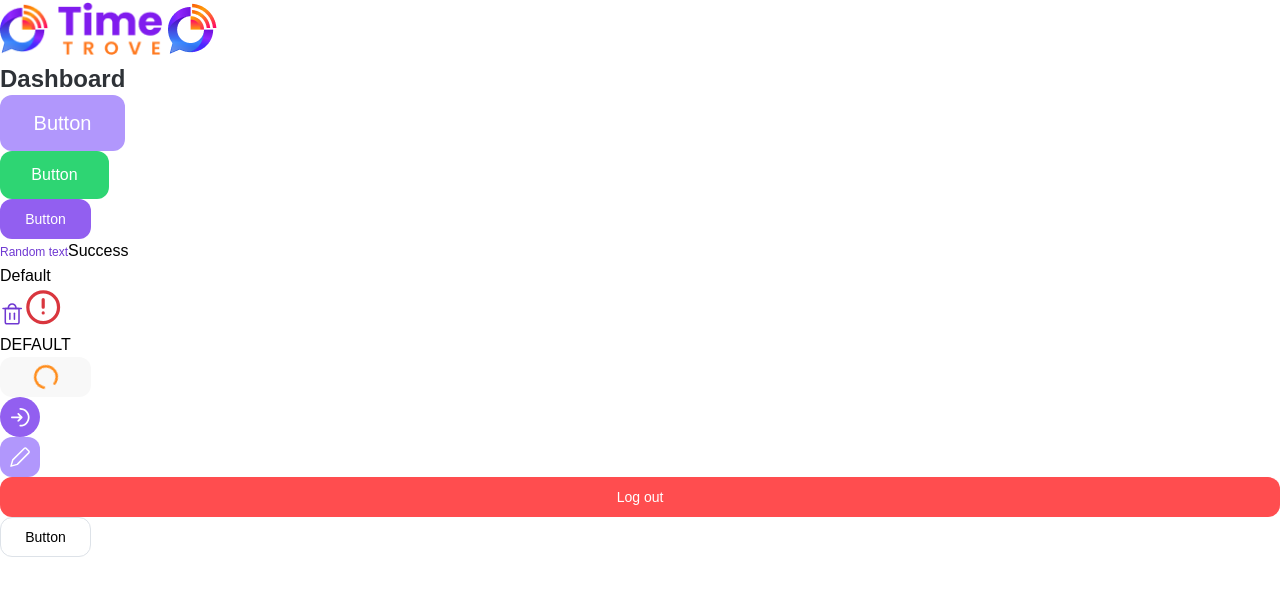
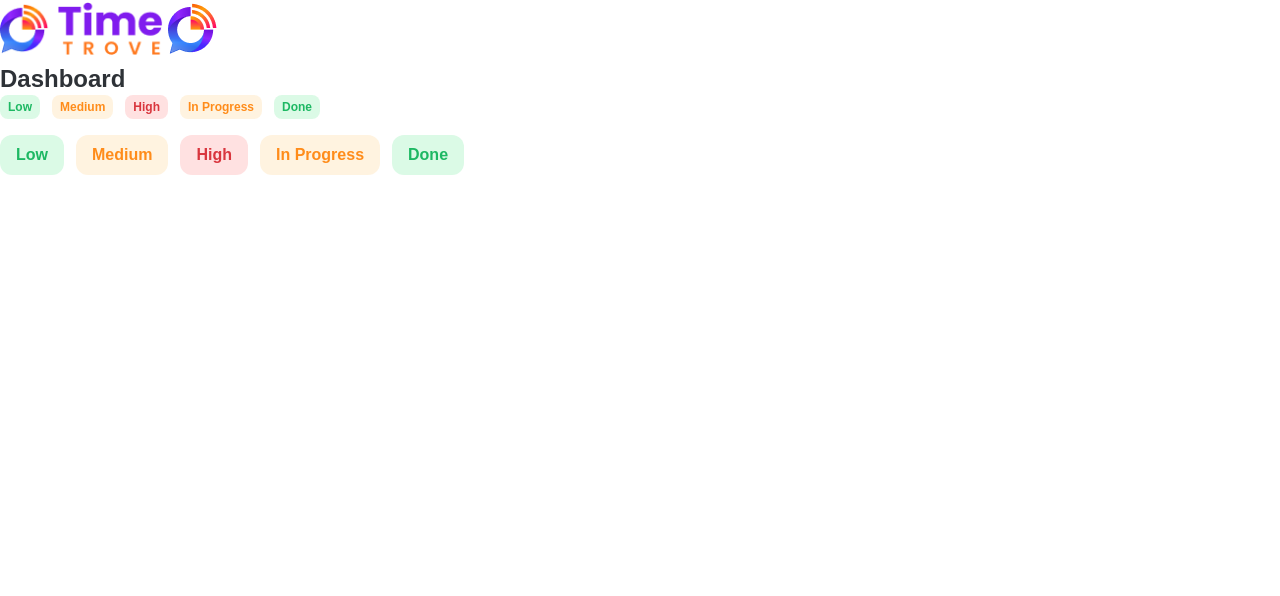
Before and after one commit to NenadBanjeglav/time-trove, a React (Vite) app: page / in a window 1280 px wide. Shown: the top 596 px of the page. Built offline with nearby package versions, Linux system fonts and the light colour scheme.

Commit message:
chip component

```diff
--- /dev/null
+++ b/src/components/atoms/chip/Chip.tsx
@@ -0,0 +1,26 @@
+import type { HTMLAttributes } from 'react'
+import { StyledChip } from './chip.styles'
+
+export type ChipVariant = 'low' | 'medium' | 'high' | 'inProgress' | 'done'
+export type ChipSize = 'small' | 'large'
+
+type ChipProps = HTMLAttributes<HTMLDivElement> & {
+  variant: ChipVariant
+  size: ChipSize
+}
+
+const variantLabelMap: Record<ChipVariant, string> = {
+  low: 'Low',
+  medium: 'Medium',
+  high: 'High',
+  inProgress: 'In Progress',
+  done: 'Done',
+}
+
+export const Chip = ({ variant, size, ...rest }: ChipProps) => {
+  return (
+    <StyledChip $variant={variant} $size={size} {...rest}>
+      {variantLabelMap[variant]}
+    </StyledChip>
+  )
+}
--- /dev/null
+++ b/src/components/atoms/chip/chip.styles.ts
@@ -0,0 +1,63 @@
+import styled, { css } from 'styled-components'
+import type { ChipVariant, ChipSize } from './Chip'
+
+//reducing opacity lowest hue is not enough
+export const hexToRgba = (hex: string, alpha = 1): string => {
+  const raw = hex.replace('#', '')
+  const bigint = parseInt(raw, 16)
+  const r = (bigint >> 16) & 255
+  const g = (bigint >> 8) & 255
+  const b = bigint & 255
+  return `rgba(${r}, ${g}, ${b}, ${alpha})`
+}
+
+const variantStyles: Record<ChipVariant, ReturnType<typeof css>> = {
+  low: css`
+    background-color: ${({ theme }) => hexToRgba(theme.colors.success.hue50, 0.2)};
+    color: ${({ theme }) => theme.colors.success.hue200};
+  `,
+  medium: css`
+    background-color: ${({ theme }) => hexToRgba(theme.colors.warning.hue50, 0.2)};
+    color: ${({ theme }) => theme.colors.warning.hue200};
+  `,
+  high: css`
+    background-color: ${({ theme }) => hexToRgba(theme.colors.danger.hue50, 0.2)};
+    color: ${({ theme }) => theme.colors.danger.hue200};
+  `,
+  inProgress: css`
+    background-color: ${({ theme }) => hexToRgba(theme.colors.warning.hue50, 0.2)};
+    color: ${({ theme }) => theme.colors.warning.hue200};
+  `,
+  done: css`
+    background-color: ${({ theme }) => hexToRgba(theme.colors.success.hue50, 0.2)};
+    color: ${({ theme }) => theme.colors.success.hue200};
+  `,
+}
+
+const sizeStyles: Record<ChipSize, ReturnType<typeof css>> = {
+  small: css`
+    border-radius: 8px;
+    padding: ${({ theme }) => `${theme.spacing.xSmall} ${theme.spacing.small}`};
+    font-size: ${({ theme }) => theme.typography.fontSize.xSmall};
+    line-height: ${({ theme }) => theme.typography.lineHeight.xSmall};
+    font-weight: ${({ theme }) => theme.typography.fontWeight.semiBold};
+  `,
+  large: css`
+    border-radius: 12px;
+    padding: ${({ theme }) => `${theme.spacing.small} ${theme.spacing.medium}`};
+    font-size: ${({ theme }) => theme.typography.fontSize.base};
+    line-height: ${({ theme }) => theme.typography.lineHeight.base};
+    font-weight: ${({ theme }) => theme.typography.fontWeight.semiBold};
+  `,
+}
+
+export const StyledChip = styled.div<{
+  $variant: ChipVariant
+  $size: ChipSize
+}>`
+  display: inline-flex;
+  align-items: center;
+
+  ${({ $variant }) => variantStyles[$variant]}
+  ${({ $size }) => sizeStyles[$size]}
+`
--- a/src/pages/Dashboard.tsx
+++ b/src/pages/Dashboard.tsx
@@ -1,47 +1,17 @@
-import { AlertIcon } from '../assets/icons/AlertIcon'
-import { DeleteIcon } from '../assets/icons/DeleteIcon'
-import { EditIcon } from '../assets/icons/EditIcon'
-import { LogoutIcon } from '../assets/icons/LogoutIcon'
-import { Button } from '../components/atoms/button/Button'
-import { Icon } from '../components/atoms/icon/Icon'
-import { Text } from '../components/atoms/text/Text'
+import { Chip } from '../components/atoms/chip/Chip'
 
 export const Dashboard = () => {
+  const variants = ['low', 'medium', 'high', 'inProgress', 'done'] as const
+  const sizes = ['small', 'large'] as const
   return (
-    <div>
-      <Button variant="primary" size="xlarge" color="hue50" />
-      <Button variant="success" size="large" />
-      <Button />
-      <Text pallete="primary" color="hue200" fontSize="xSmall" fontWeight="medium" as="span">
-        Random text
-      </Text>
-      <Text pallete="neutral" color="hue500" as="span">
-        Success
-      </Text>
-      <Text>Default</Text>
-      <Icon pallete="primary" color="hue200" icon={DeleteIcon} iconSize="small" />
-      <Icon pallete="danger" color="hue200" icon={AlertIcon} iconSize="large" />
-      <Text>DEFAULT</Text>
-      <Button variant="warning" loading>
-        <Text as="span" pallete="neutral" color="hue0">
-          Random btn text
-        </Text>
-        <Icon icon={AlertIcon} pallete="danger" color="hue0" iconSize="small" />
-      </Button>
-
-      <Button isIconButton shape="circle">
-        <LogoutIcon />
-      </Button>
-
-      <Button shape="square" variant="primary" color="hue50" isIconButton>
-        <EditIcon />
-      </Button>
-
-      <Button fullWidth variant="danger">
-        Log out
-      </Button>
-
-      <Button variant="neutral" />
+    <div style={{ display: 'flex', flexDirection: 'column', gap: '16px' }}>
+      {sizes.map(size => (
+        <div key={size} style={{ display: 'flex', gap: '12px', alignItems: 'center' }}>
+          {variants.map(variant => (
+            <Chip key={`${variant}-${size}`} variant={variant} size={size} />
+          ))}
+        </div>
+      ))}
     </div>
   )
 }
```
Also changed, not shown: 1 other file (tests, documents, lock files or other folders).
